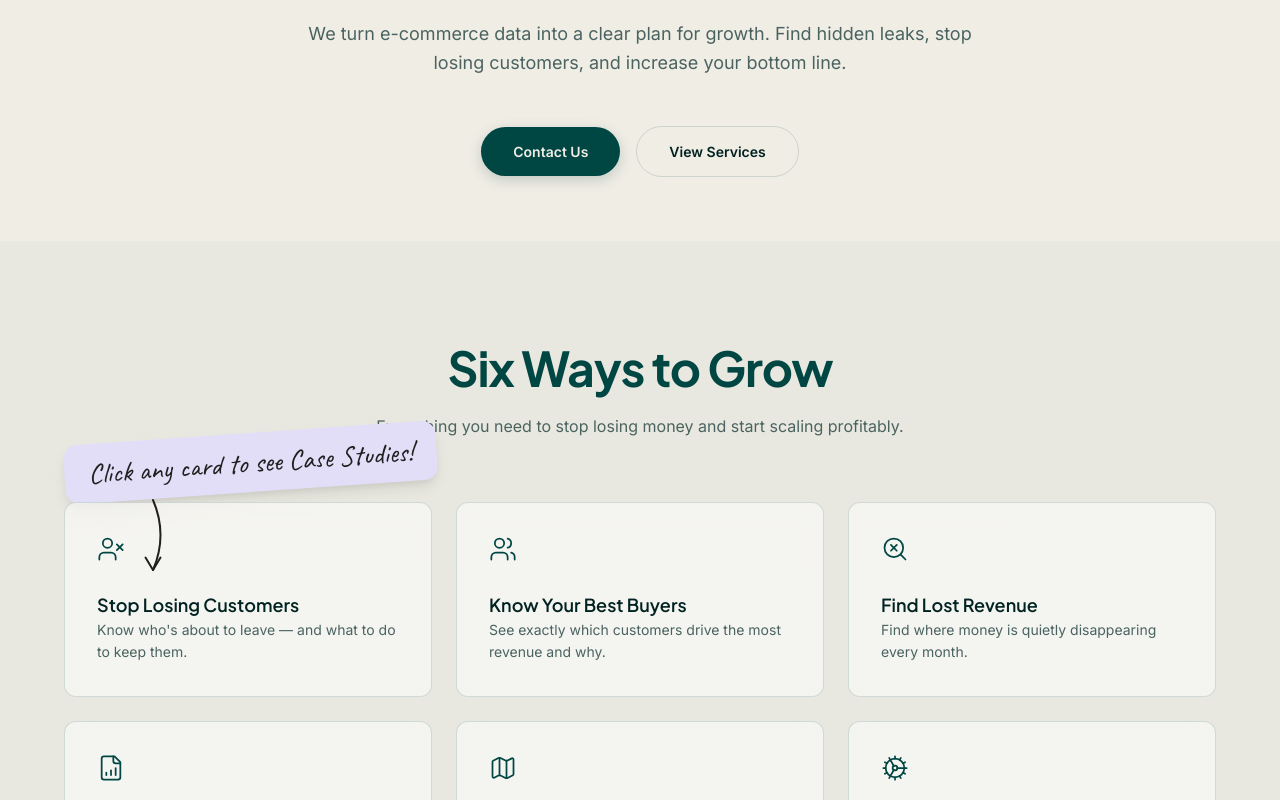
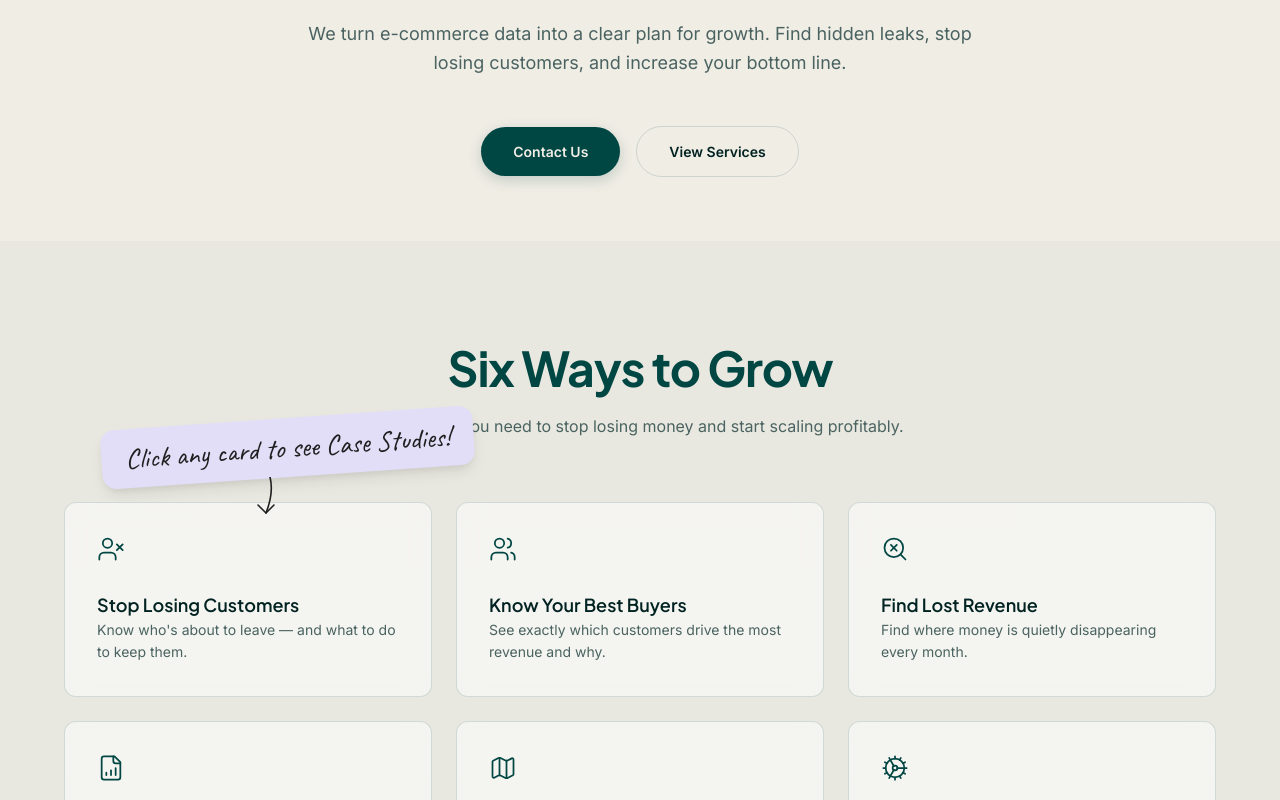
Before and after one commit to ali-zain-ai/Xelvant-site, a Next.js app: page / in a window 1280 px wide. Shown: the part 451-1251 px from the top of the page. Built offline with nearby package versions, Linux system fonts and the light colour scheme.

Commit message:
fix: perfect gap positioning for sticky note and short arrow pointing accurately into card edge

```diff
--- a/app/page.tsx
+++ b/app/page.tsx
@@ -189,7 +189,7 @@ export default function Home() {
                 <div key={i} className="relative h-full">
                   {/* The Hand-Drawn Annotation exactly above the first card */}
                   {i === 0 && (
-                    <div className="absolute z-30 pointer-events-none w-full" style={{ bottom: "100%", left: "0px", paddingBottom: "10px" }}>
+                    <div className="absolute z-30 pointer-events-none" style={{ bottom: "calc(100% + 25px)", left: "10%" }}>
                       <HandDrawnNote text="Click any card to see Case Studies!" />
                     </div>
                   )}
--- a/components/ui/HandDrawnNote.tsx
+++ b/components/ui/HandDrawnNote.tsx
@@ -20,19 +20,19 @@ export function HandDrawnNote({ text, className = "" }: HandDrawnNoteProps) {
         transition={{ duration: 0.2 }}
         className="absolute text-black"
         style={{
-          top: "80%",
-          left: "20%",
-          width: "50px",
-          height: "120px",
+          top: "100%",
+          left: "40%",
+          width: "40px",
+          height: "40px",
           zIndex: 10
         }}
-        viewBox="0 0 100 160"
+        viewBox="0 0 100 100"
         fill="none"
         xmlns="http://www.w3.org/2000/svg"
       >
         {/* The swooping arrow path pointing down */}
         <motion.path
-          d="M 30,0 Q 60,70 30,140"
+          d="M 50,0 Q 60,40 40,90"
           stroke="#1f1f1f"
           strokeWidth="4"
           strokeLinecap="round"
@@ -44,7 +44,7 @@ export function HandDrawnNote({ text, className = "" }: HandDrawnNoteProps) {
         />
         {/* Arrow head */}
         <motion.path
-          d="M 15,115 L 30,140 L 45,115"
+          d="M 20,70 L 40,90 L 60,70"
           stroke="#1f1f1f"
           strokeWidth="4"
           strokeLinecap="round"
```
